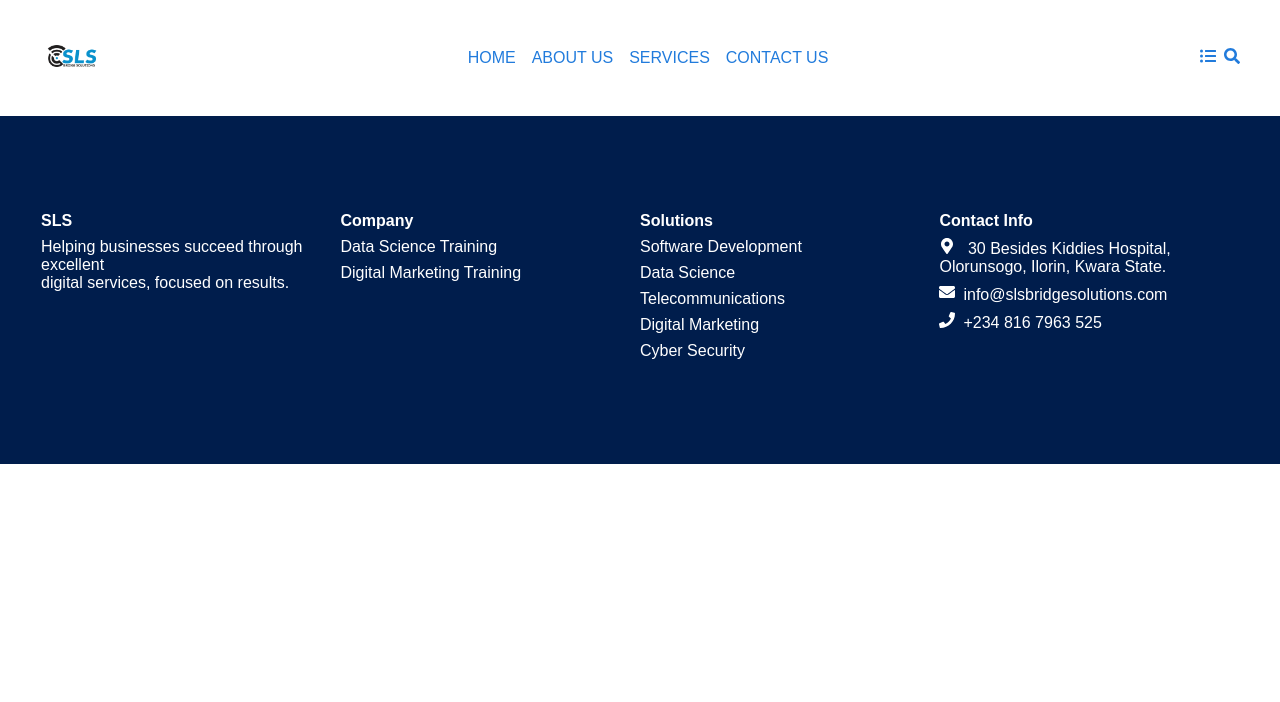
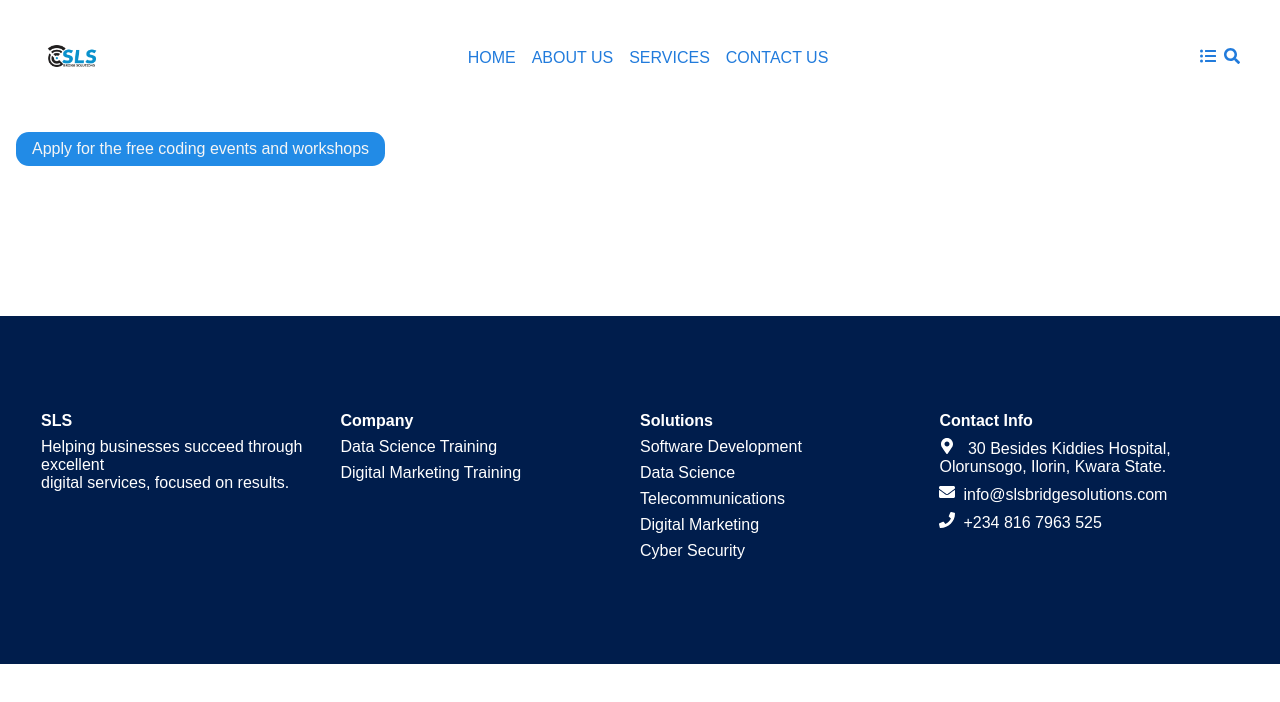
Before and after one commit to abdulganiyy/sls, a React (Create React App) app: page /apply-for-free-coding-events-workshops in a window 1280 px wide. Shown: the top 702 px of the page. Built offline with nearby package versions, Linux system fonts and the light colour scheme.

Commit message:
Added application page

```diff
--- a/src/App.js
+++ b/src/App.js
@@ -5,6 +5,7 @@ import Footer from "./components/Footer/Footer";
 
 import Home from "./pages/Home/Home";
 import About from "./pages/About/About";
+import Apply from "./pages/Apply/Apply";
 
 import { BrowserRouter as Router, Routes, Route } from "react-router-dom";
 
@@ -16,6 +17,7 @@ function App() {
         <Routes>
           <Route path="/" element={<Home />} />
           <Route path="about" element={<About />} />
+          <Route path="apply-for-free-coding-events-workshops" element={<Apply />} />
         </Routes>
         <Footer />
       </Router>
--- /dev/null
+++ b/src/pages/Apply/Apply.css
@@ -0,0 +1,15 @@
+.application {
+  height: 200px;
+  padding: 1rem;
+}
+
+.application-link,
+.application-link:visited,
+.application-link:active {
+  text-decoration: none;
+  display: inline-block;
+  background-color: #228be6;
+  padding: 0.5rem 1rem;
+  border-radius: 0.8rem;
+  color: whitesmoke;
+}
--- /dev/null
+++ b/src/pages/Apply/Apply.js
@@ -0,0 +1,12 @@
+import React from 'react'
+import './Apply.css'
+
+const Apply = () => {
+    return (
+        <div className='application'>
+            <a href='https://docs.google.com/forms/d/1ciJeHtiXrwqhKSMbBCMHSUDrKn_sE_0AEd3N9OJQ240/prefill' className='application-link'>Apply for the free coding events and workshops</a>
+        </div>
+    )
+}
+
+export default Apply
```
